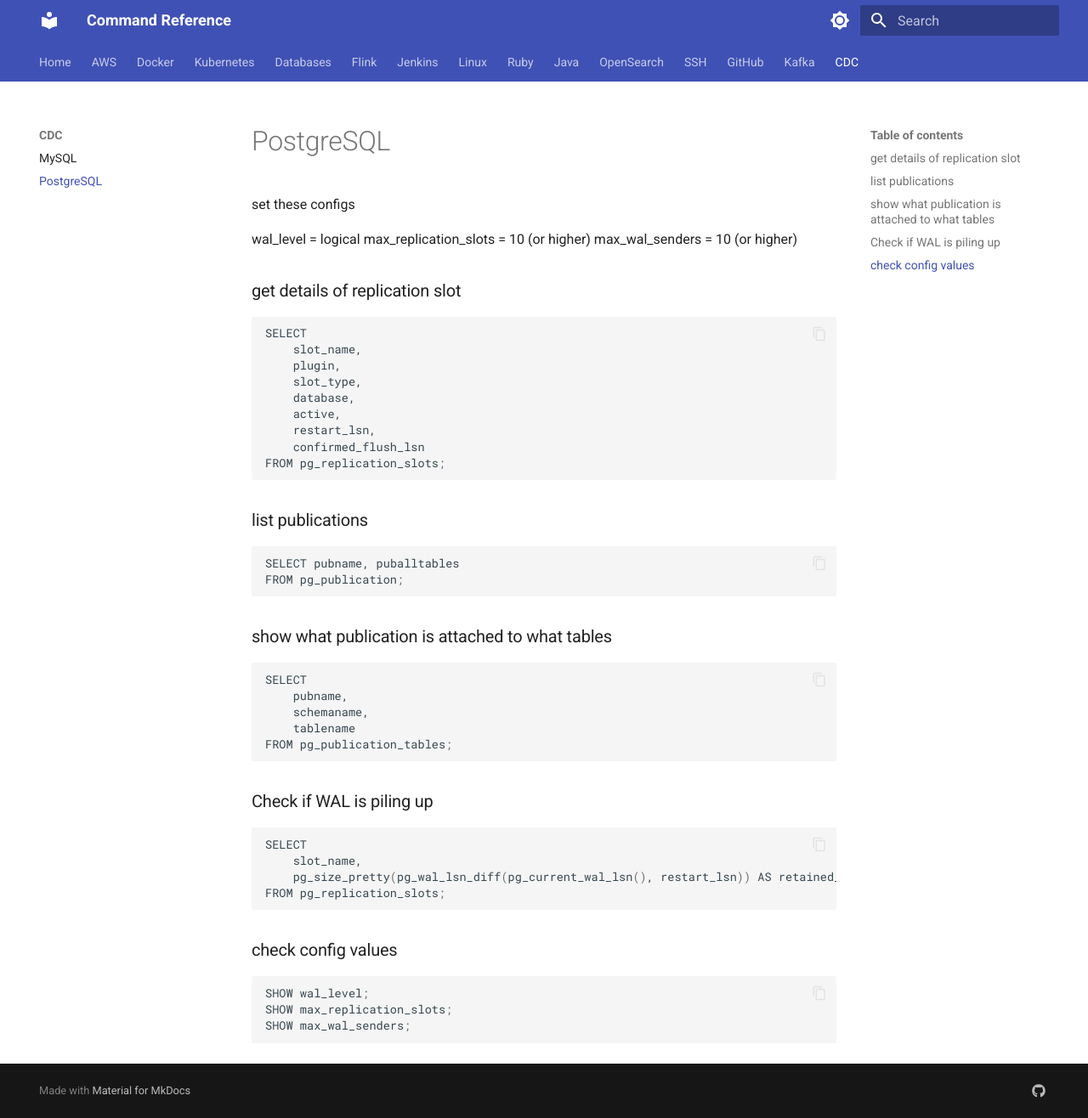
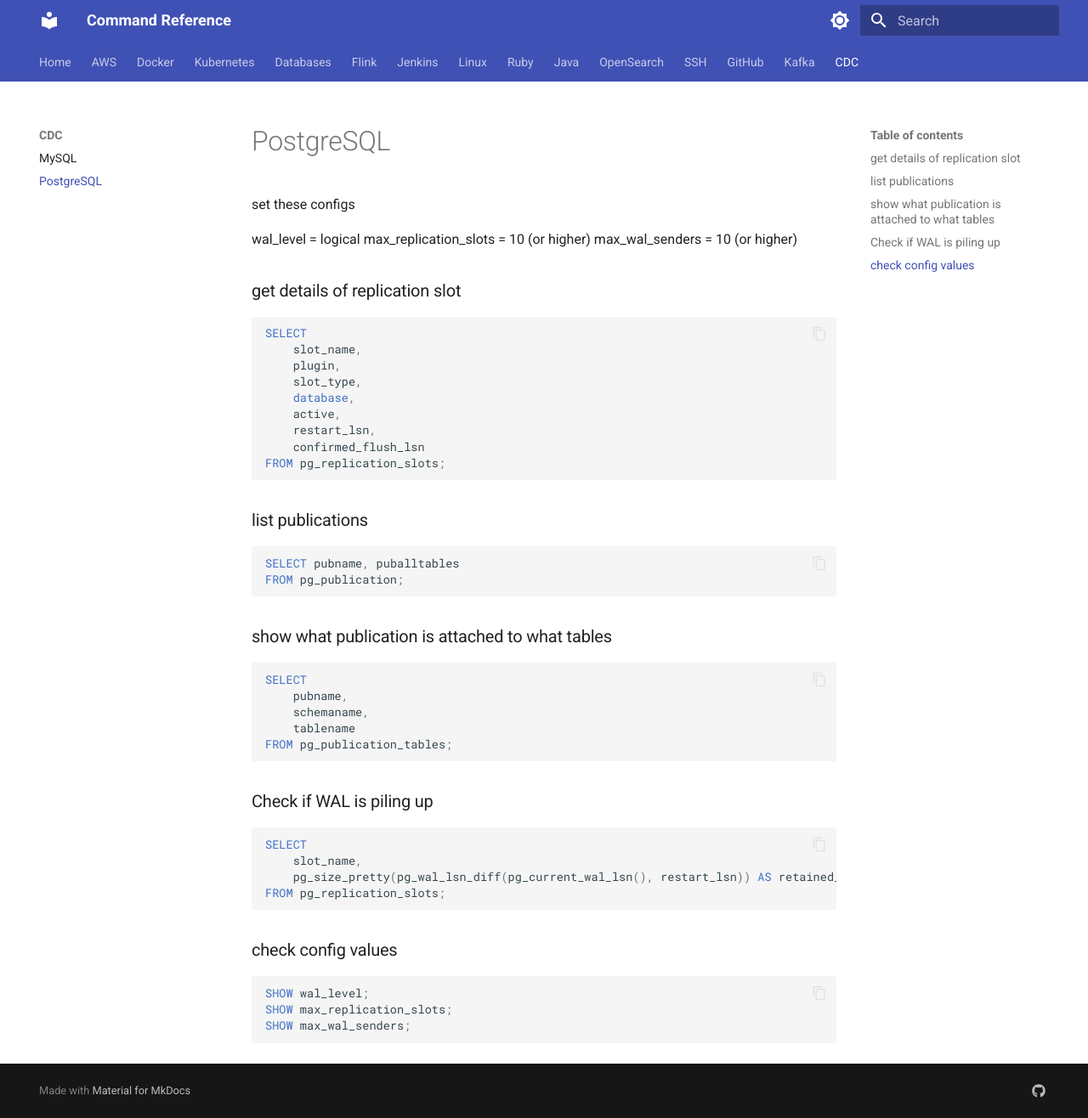
Before and after one commit to Fluder-Paradyne/cmds, an MkDocs documentation site: the page built from docs/cdc/psql.md, in a window 1280 px wide and 1316 px high. Shown: the whole window at 85% size. Built offline with MkDocs 1.6.1 and Material for MkDocs 9.7.7, drawn with Linux system fonts in a browser that asks for light colours.

Commit message:
psql change styling from shell to sql

````diff
--- a/docs/cdc/psql.md
+++ b/docs/cdc/psql.md
@@ -5,7 +5,7 @@
 max_wal_senders = 10 (or higher)
 
 ### get details of replication slot
-```shell
+```sql
 SELECT
     slot_name,
     plugin,
@@ -18,13 +18,13 @@
 ```
 
 ### list publications
-```shell
+```sql
 SELECT pubname, puballtables
 FROM pg_publication;
 ```
 
 ### show what publication is attached to what tables
-```shell
+```sql
 SELECT
     pubname,
     schemaname,
@@ -33,7 +33,7 @@
 ```
 
 ### Check if WAL is piling up
-```shell
+```sql
 SELECT
     slot_name,
     pg_size_pretty(pg_wal_lsn_diff(pg_current_wal_lsn(), restart_lsn)) AS retained_wal
@@ -41,7 +41,7 @@
 ```
 
 ### check config values
-```shell
+```sql
 SHOW wal_level;
 SHOW max_replication_slots;
 SHOW max_wal_senders;
````
